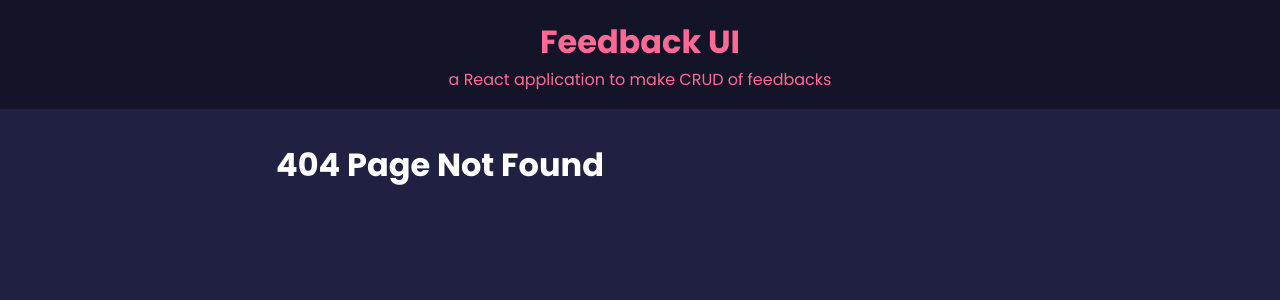
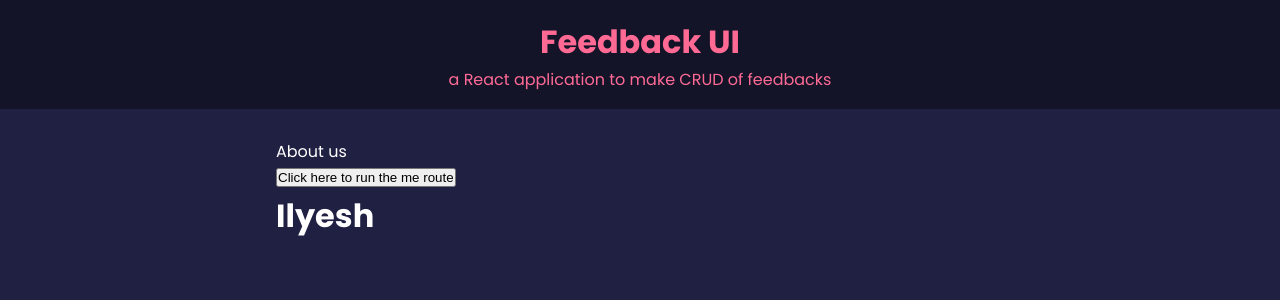
Before and after one commit to mohamedilyeshel/FeedbackApp, a React (Create React App) app: page /about/ilyes in a window 1280 px wide. Before the commit this address had no page. Shown: the top 300 px of the page. Built offline with nearby package versions, Linux system fonts and the light colour scheme.

Commit message:
Test some react router features like nested routes and navigate to redirect

```diff
--- a/src/App.js
+++ b/src/App.js
@@ -30,7 +30,8 @@ function App() {
                 </>
               }
             />
-            <Route path="/about" element={<About />} />
+            <Route path="about" element={<About />} />
+            <Route path="about/*" element={<About />} />
             <Route path="*" element={<h1>404 Page Not Found</h1>} />
           </Routes>
         </div>
--- a/src/pages/About.jsx
+++ b/src/pages/About.jsx
@@ -1,7 +1,24 @@
 import React from "react";
+import { Routes, Route, useNavigate } from "react-router-dom";
 
 function About() {
-  return <div>About</div>;
+  const navigate = useNavigate();
+  return (
+    <>
+      <div>About us</div>
+      <button
+        onClick={() => {
+          navigate(`me`);
+        }}
+      >
+        Click here to run the me route
+      </button>
+      <Routes>
+        <Route path="me" element={<h3>Me</h3>} />
+        <Route path="ilyes" element={<h1>Ilyesh</h1>} />
+      </Routes>
+    </>
+  );
 }
 
 export default About;
```
